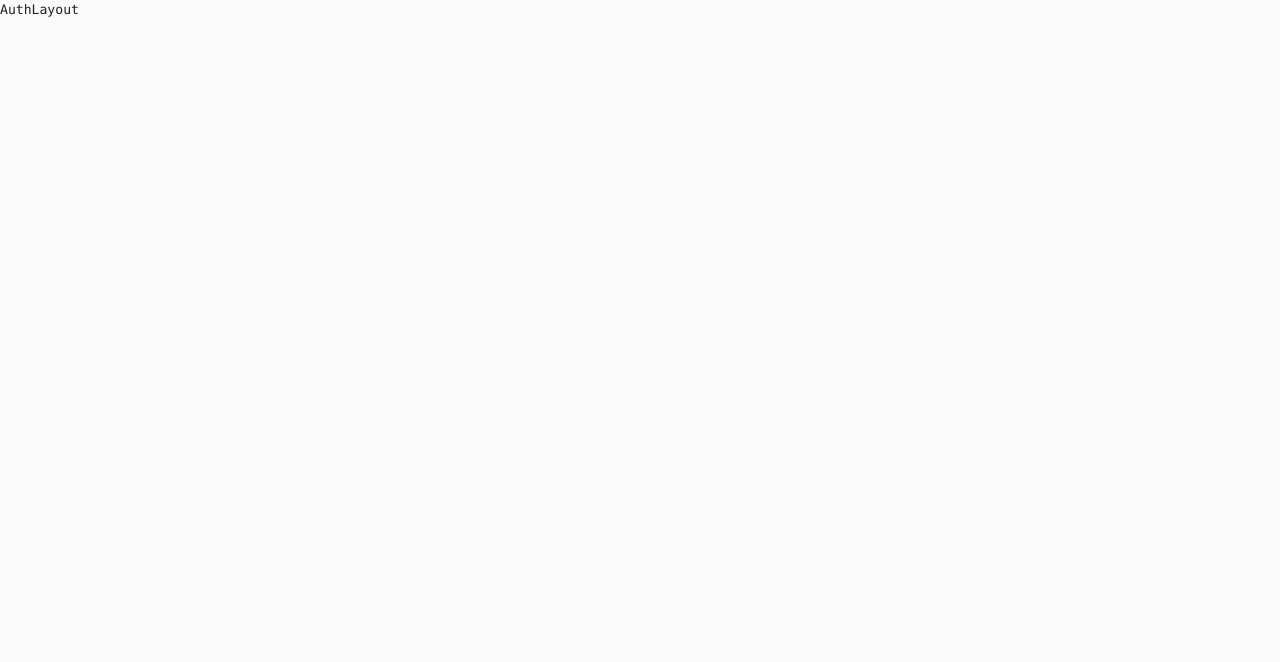
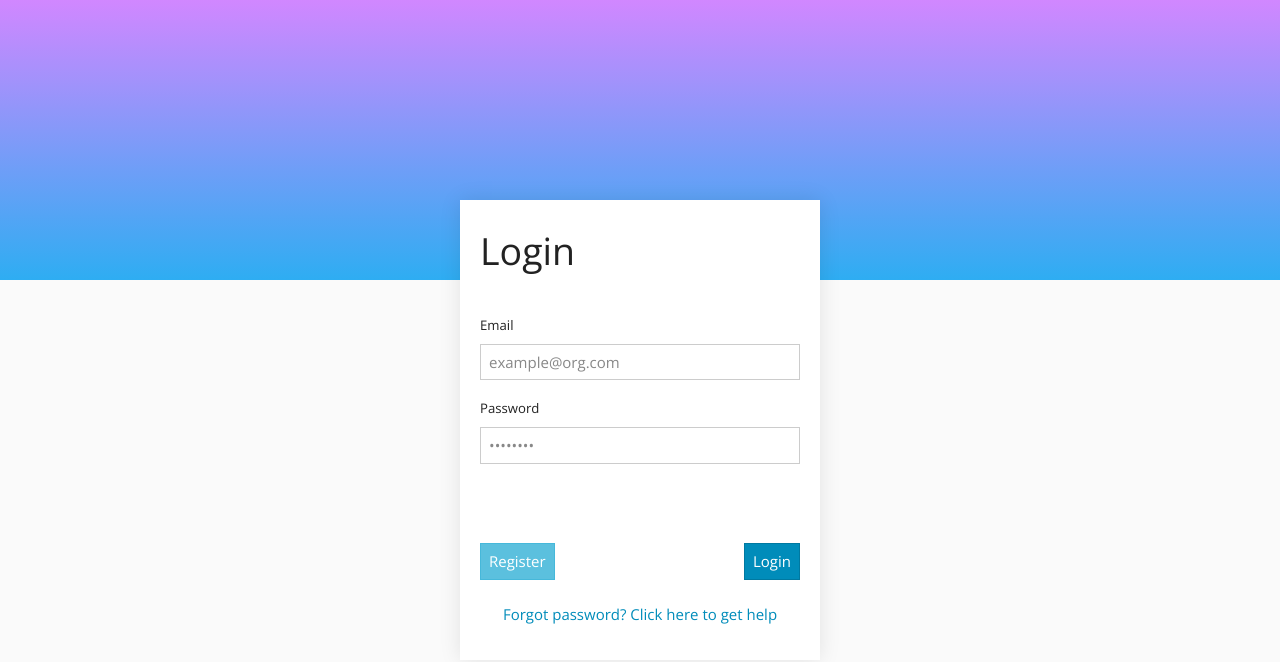
Before and after one commit to embarq/mrocket, a React (Create React App) app: page /auth/login in a window 1280 px wide. Shown: the top 662 px of the page. Built offline with nearby package versions, Linux system fonts and the light colour scheme.

Commit message:
feat(ui): impl auth section and login page ui

```diff
--- a/src/app/layout/AuthLayout.css
+++ b/src/app/layout/AuthLayout.css
@@ -0,0 +1,30 @@
+.auth-main-wrapper {
+  --bg-grad-stop-0: #d187ff;
+  --bg-grad-stop-1: #2eadf2;
+  --bg-grad-stop-2: rgba(0,0,0,0);
+
+  height: 100%;
+  padding-top: 25vh;
+
+  background: #d187ff;
+  background: linear-gradient(
+    to bottom,
+    var(--bg-grad-stop-0) 0%,
+    var(--bg-grad-stop-1) 35%,
+    var(--bg-grad-stop-2) 35%,
+    var(--bg-grad-stop-2) 100%
+  );
+}
+
+.auth-main-wrapper > .container {
+  height: 100%;
+}
+
+.auth-content {
+  width: 360px;
+  height: 460px;
+  margin-left: auto;
+  margin-right: auto;
+  background-color: #ffffff;
+  box-shadow: 0 0 20px rgba(0,0,0,0.1);
+}
--- a/src/app/layout/AuthLayout.tsx
+++ b/src/app/layout/AuthLayout.tsx
@@ -2,20 +2,57 @@ import React from 'react';
 import {
   BrowserRouter as Router,
   Switch,
-  Route
+  Route,
+  Redirect,
+  useRouteMatch
 } from "react-router-dom";
 
+import LoginPage from '../pages/LoginPage';
+import RegisterPage from '../pages/RegisterPage';
+import RegisterSuccessPage from '../pages/RegisterSuccessPage';
 import './AuthLayout.css';
 
-export type AuthLayoutProps = unknown;
+interface AuthLayoutProps {
+  children: React.ReactNode
+}
 
-export function AuthLayout(props: AuthLayoutProps) {
+function AuthLayout(props: AuthLayoutProps) {
   return (
-    <div>
-      <pre>AuthLayout</pre>
-
+    <div className="auth-main-wrapper">
+      <div className="container">
+        <div className="auth-content">
+          {props.children}
+        </div>
+      </div>
     </div>
   );
 }
 
-export default AuthLayout;
+export type AuthLayoutContainerProps = unknown;
+
+function AuthLayoutContainer(props: AuthLayoutContainerProps) {
+  const { path } = useRouteMatch();
+
+  return (
+    <Router>
+      <AuthLayout>
+        <Switch>
+          <Route exact path={`${ path }/login`}>
+            <LoginPage />
+          </Route>
+          <Route exact path={`${ path }/register`}>
+            <RegisterPage />
+          </Route>
+          <Route exact path={`${ path }/success`}>
+            <RegisterSuccessPage />
+          </Route>
+          <Route exact path={path}>
+            <Redirect to={`${ path }/login`}></Redirect>
+          </Route>
+        </Switch>
+      </AuthLayout>
+    </Router>
+  );
+}
+
+export default AuthLayoutContainer;
--- a/src/app/pages/LoginPage.css
+++ b/src/app/pages/LoginPage.css
@@ -0,0 +1,13 @@
+.login-content-card {
+  height: 100%;
+}
+
+.login-content-card .card-header,
+.login-content-card .card-footer
+ {
+  flex: 0;
+}
+
+.login-content-card .card-body {
+  flex: 1;
+}
--- a/src/app/pages/LoginPage.tsx
+++ b/src/app/pages/LoginPage.tsx
@@ -1,11 +1,34 @@
 import React from 'react';
+import { Link } from 'react-router-dom';
 import './LoginPage.css';
 
-function LoginPage(props: React.PropsWithChildren<{}>) {
+function LoginPage() {
   return (
-    <div>
-      <pre>LoginPage</pre>
-      {props.children}
+    <div className="card border-0 login-content-card">
+      <div className="card-header bg-white border-0">
+        <h1 className="mt-3">Login</h1>
+      </div>
+      <div className="card-body flex-1">
+        <form action="">
+          <fieldset className="form-group">
+            <label htmlFor="email">Email</label>
+            <input type="text" id="email" autoComplete="off" placeholder="example@org.com" className="form-control"/>
+          </fieldset>
+          <fieldset className="form-group">
+            <label htmlFor="password">Password</label>
+            <input type="text" id="password" autoComplete="off" placeholder="••••••••" className="form-control"/>
+          </fieldset>
+        </form>
+      </div>
+      <div className="card-footer bg-white border-0">
+        <div className="d-flex justify-content-between">
+          <Link to="/auth/register" className="btn btn-info">Register</Link>
+          <button className="btn btn-primary">Login</button>
+        </div>
+        <div className="text-center py-3">
+          <button className="btn btn-link">Forgot password? Click here to get help</button>
+        </div>
+      </div>
     </div>
   );
 }
```
